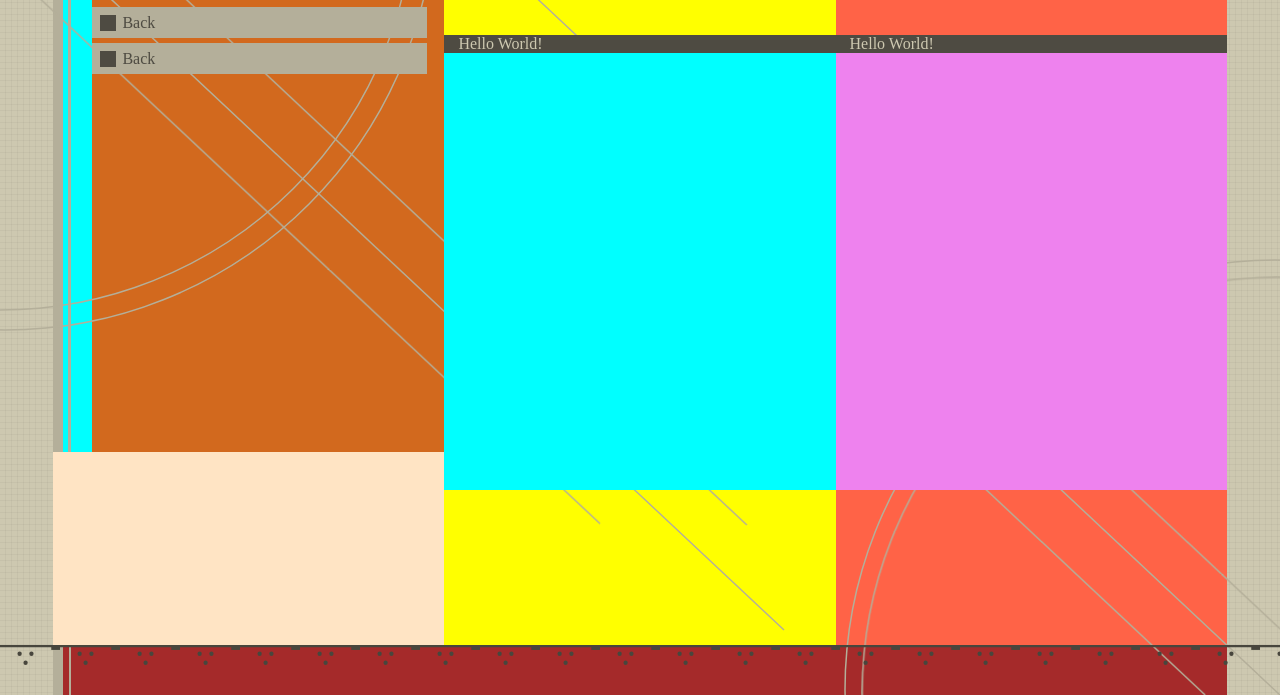
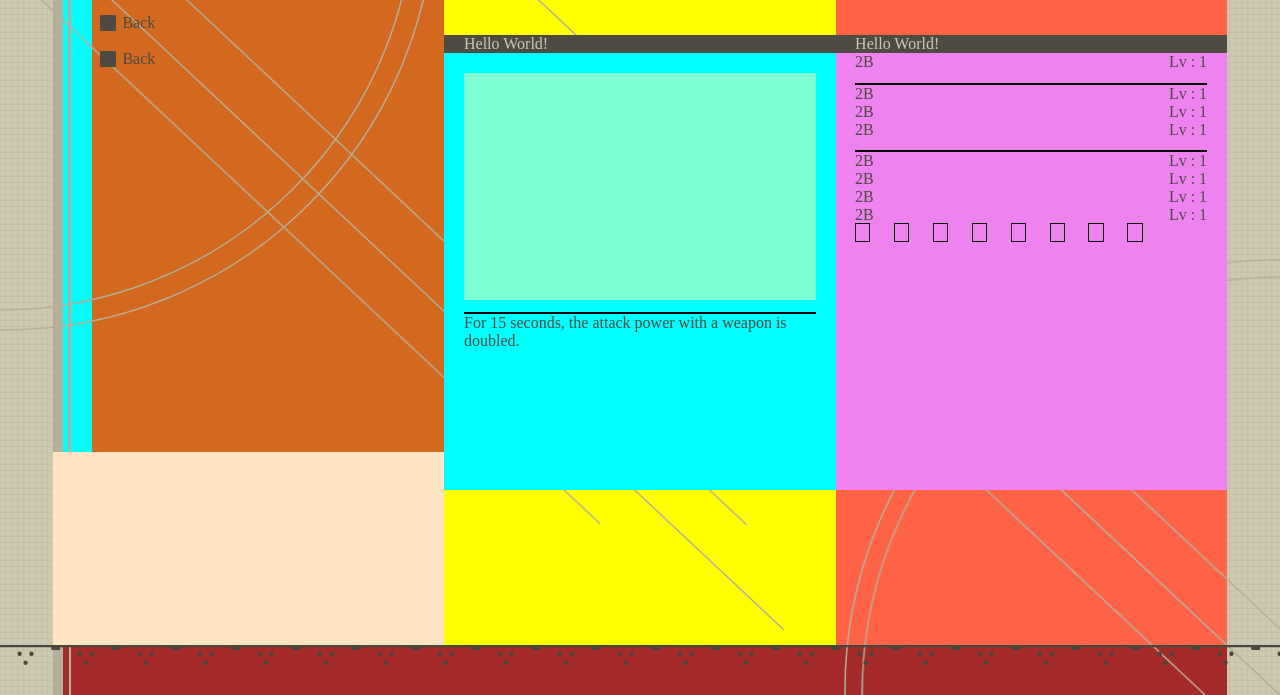
Before and after one commit to NakedSnake26/NieR-Automata-YoRHa-UI, a website: page Nier/html/status.html in a window 1280 px wide. Shown: the part 105-800 px from the top of the page. Drawn offline with Linux system fonts and the light colour scheme; a web font is replaced by a local one.

Commit message:
WIP on status

```diff
--- a/Nier/css/menuStyle.scss
+++ b/Nier/css/menuStyle.scss
@@ -116,8 +116,14 @@ main {
   &__group .button {
     margin-bottom: 18px;
   }
-
+  &__group form {
+    margin-bottom: 18px;
+    display: grid;
+  }
   &__group .button:last-child {
+    margin-bottom: 0;
+  }
+  &__group form:last-child {
     margin-bottom: 0;
   }
 }
--- a/Nier/css/statusStyle.scss
+++ b/Nier/css/statusStyle.scss
@@ -98,6 +98,14 @@ body::after {
       &__buttons .button {
         margin-bottom: 5px;
         width: 95%;
+        background: linear-gradient(
+          90deg,
+          /* rgba(72, 70, 61, 0.25) */ transparent 0%,
+          /* rgba(72, 70, 61, 0.25) */ transparent 50%,
+          $buttonHover 50%,
+          $buttonHover 100%
+        );
+        background-size: 201%;
       }
       &__buttons .button:first-child {
         margin-top: 10px;
@@ -108,9 +116,10 @@ body::after {
 .center {
   background-color: yellow;
   grid-area: 1 / 9 / 1 / 17;
+      /* align-self: center;  выключить relative  у window*/
 
   &__window {
-    display: flex;
+    // display: flex;
     position: relative;
     top: 90px;
     background-color: aqua;
@@ -124,21 +133,50 @@ body::after {
       align-items: center;
       width: 100%;
       height: max-content;
-      padding-left: 14px;
     }
     &__text span {
       color: $mainColor;
       width: 100%;
       height: 100%;
+      padding-left: 5%;
+      overflow-wrap: break-word;
+    }
+    &__img {
+      background-color: aquamarine;
+      height: 50%;
+      margin: 5% 5% 0% 5%
+    }
+    .tet{
+      margin: 0% 5% 0% 5%;
+      overflow-wrap: break-word;
     }
   }
+}
+.tet_right span {
+  margin: 0% 5% 0% 5%;
+}
+.tet_right {
+  display: flex;
+  justify-content: space-between;
+}
+.square span {
+  margin: 0% 0% 0% 5%;
+  color: transparent;
+  width: 10px;
+  height: 10px;
+  border: 1px solid black;
+}
+hr {
+  border: none;
+  height: 2px;
+  background-color: black;
+  margin: 3% 5% 0% 5%
 }
 .right {
   background-color: tomato;
   grid-area: 1 / 17 / 1 / 25;
 
   &__window {
-    display: flex;
     position: relative;
     top: 90px;
     background-color: violet;
@@ -152,12 +190,12 @@ body::after {
       align-items: center;
       width: 100%;
       height: max-content;
-      padding-left: 14px;
     }
     &__text span {
       color: $mainColor;
       width: 100%;
       height: 100%;
+      padding-left: 5%;
     }
   }
 }
--- a/Nier/html/status.html
+++ b/Nier/html/status.html
@@ -169,12 +169,64 @@
             <div class="center__window__text">
               <span>Hello World!</span>
             </div>
+            <div class="center__window__img"></div>
+            <hr />
+            <div class="tet">
+              <span
+                >For 15 seconds, the attack power with a weapon is
+                doubled.</span
+              >
+            </div>
           </div>
         </div>
         <div class="right">
           <div class="right__window">
             <div class="right__window__text">
               <span>Hello World!</span>
+            </div>
+            <div class="tet_right">
+              <span>2B</span>
+              <span>Lv : 1</span>
+            </div>
+            <hr />
+            <div class="tet_right">
+              <span>2B</span>
+              <span>Lv : 1</span>
+            </div>
+            <div class="tet_right">
+              <span>2B</span>
+              <span>Lv : 1</span>
+            </div>
+            <div class="tet_right">
+              <span>2B</span>
+              <span>Lv : 1</span>
+            </div>
+            <hr>
+            <div class="tet_right">
+              <span>2B</span>
+              <span>Lv : 1</span>
+            </div>
+            <div class="tet_right">
+              <span>2B</span>
+              <span>Lv : 1</span>
+            </div>
+            <div class="tet_right">
+              <span>2B</span>
+              <span>Lv : 1</span>
+            </div>
+            <div class="tet_right">
+              <span>2B</span>
+              <span>Lv : 1</span>
+            </div>
+            <div class="square">
+              <span>⁣⁣⁣:::</span>
+              <span>⁣⁣⁣:::</span>
+              <span>⁣⁣⁣:::</span>
+              <span>⁣⁣⁣:::</span>
+              <span>⁣⁣⁣:::</span>
+              <span>⁣⁣⁣:::</span>
+              <span>⁣⁣⁣:::</span>
+              <span>⁣⁣⁣:::</span>
             </div>
           </div>
         </div>
```
Also changed, not shown: Nier/html/menu.html (+6 -4 lines), Nier/css/menuStyle.css, Nier/css/statusStyle.css, 2 other files.
